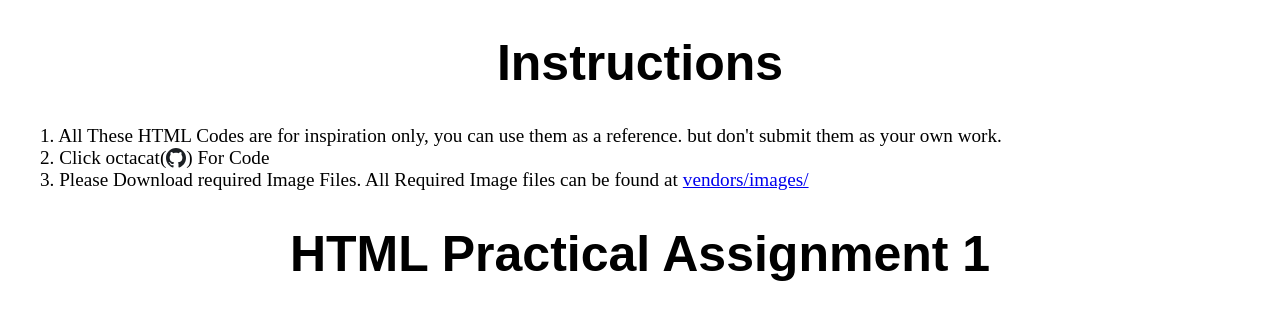
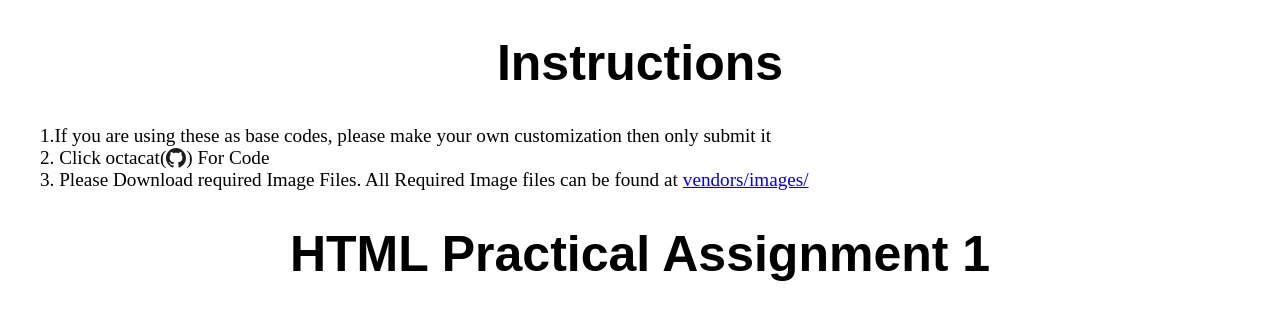
Before and after one commit to vakhariaheet/html-assignment, a plain HTML site: page index.html in a window 1280 px wide. Shown: the top 313 px of the page. Drawn offline with Linux system fonts and the light colour scheme.

Commit message:
Changes Instructions

```diff
--- a/index.html
+++ b/index.html
@@ -97,9 +97,10 @@
 		<h1 class="heading">Instructions</h1>
 		<ul class="instructions">
 			<li>
-				1. All These HTML Codes are for inspiration only, you can use them as a
-				reference. but don't submit them as your own work.
+				1.If you are using these as base codes, please make your own
+				customization then only submit it
 			</li>
+
 			<li>
 				2. Click octacat(<svg
 					xmlns="http://www.w3.org/2000/svg"
```
